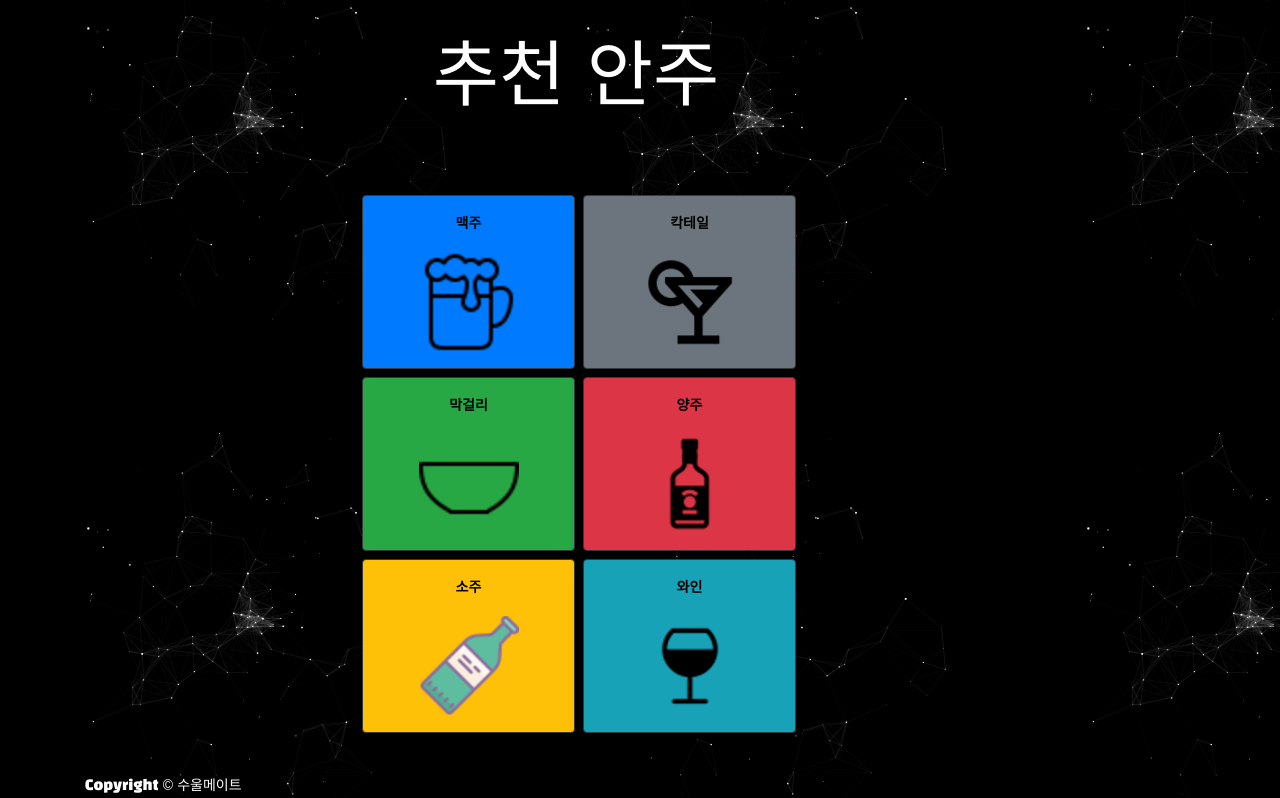
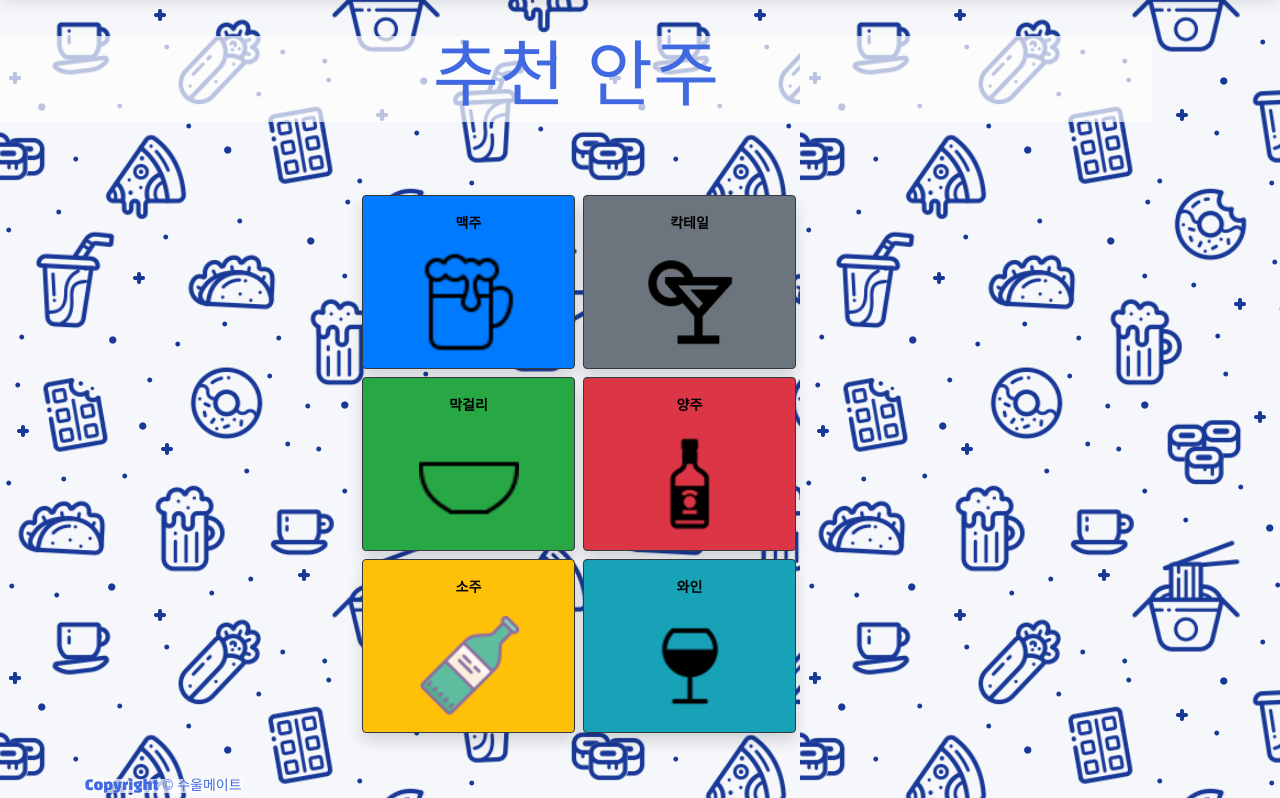
Before and after one commit to Yunjinho/soolmate, a Django app: page /snacks/ in a window 1280 px wide. Shown: the part 125-923 px from the top of the page. Run offline with Django 3.2, Linux system fonts and the light colour scheme; some libraries are stand-ins or nearby versions.

Commit message:
배경 수정

```diff
--- a/firstapp/templates/snacks.html
+++ b/firstapp/templates/snacks.html
@@ -43,7 +43,9 @@ $('#exampleModal').on('show.bs.modal', function (event) {
         }
         .maintext, .copyright{
           margin-right:8rem;
-          color:white;
+          color:RoyalBlue 	  	;
+          background-color: #ffffff;
+          background-color: rgba( 255, 255, 255, 0.7 );
           font-family: 'Black Han Sans', sans-serif;
         }
         body{
```
Also changed, not shown: firstapp/static/images/background.gif.
